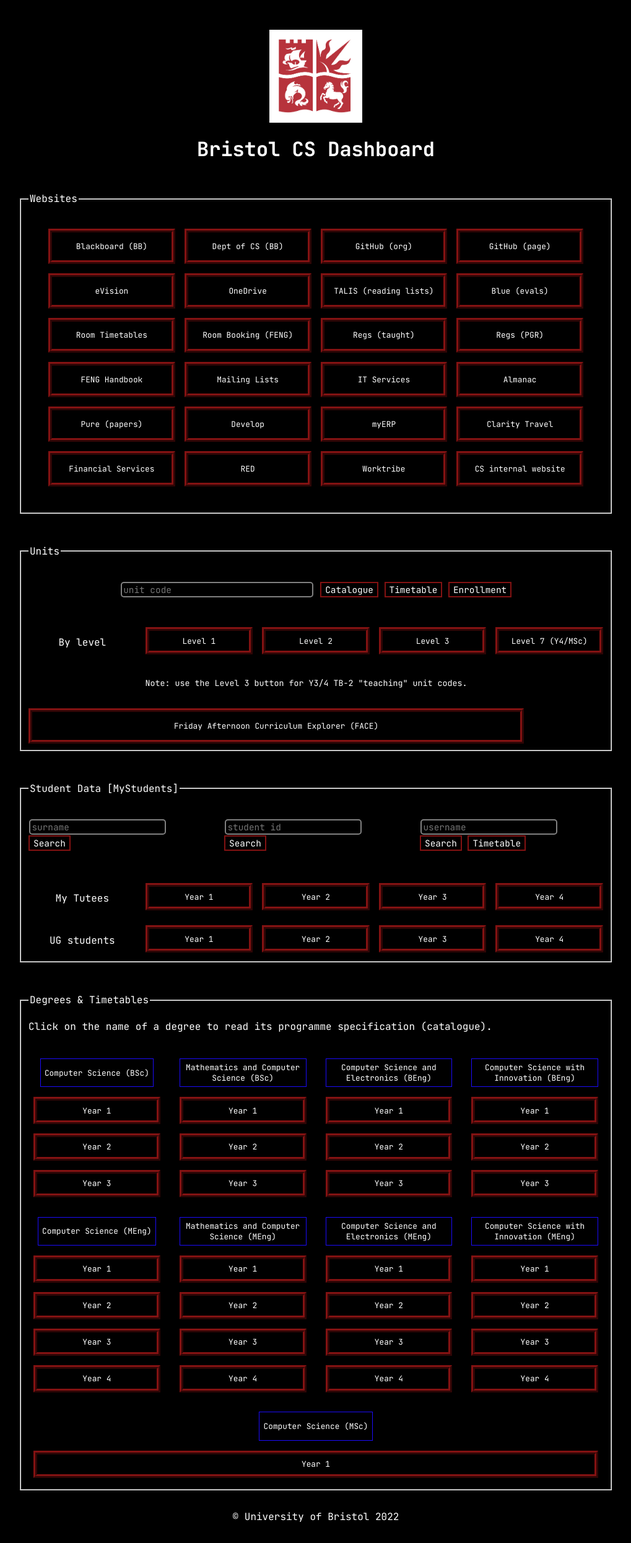
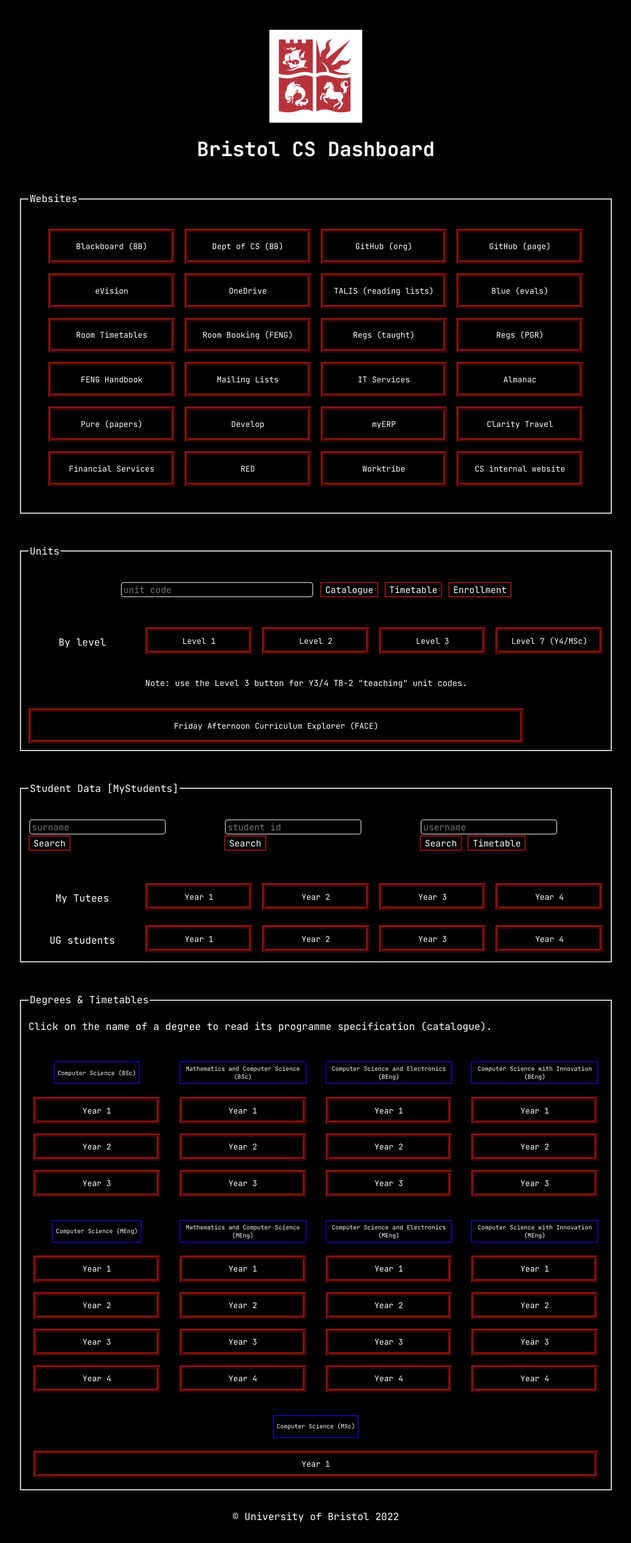
Before and after one commit to cs-uob/dashboard, a Jekyll site: the page built from docs/index.html, in a window 1280 px wide. Shown: the whole page at 62% size, without its empty margins (130-1149 px from the left). Built offline with Jekyll 4.4.1, drawn with Linux system fonts in a browser that asks for light colours.

Commit message:
fixing scripts

```diff
--- a/docs/assets/css/style.css
+++ b/docs/assets/css/style.css
@@ -85,10 +85,10 @@
   text-align: center;
   height: 2.5em;
   padding: 0.5em;
-  font-size: 0.8rem;
+  font-size: 0.6rem;
   background: black;
   color: #ffffff;
-  border: 0.1em ridge rgb(27, 11, 250);
+  border: 0.2em ridge rgb(27, 11, 250);
 }
 
 #degree-4COSC005T {
```
